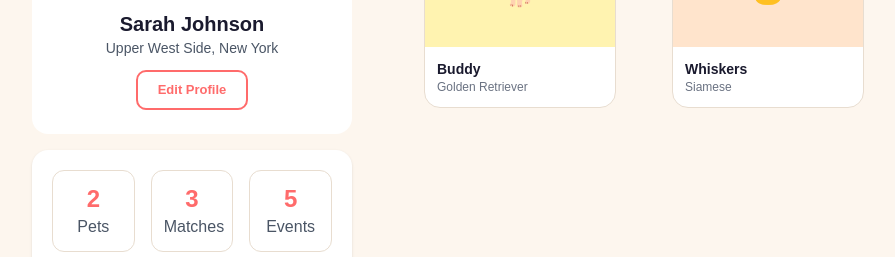
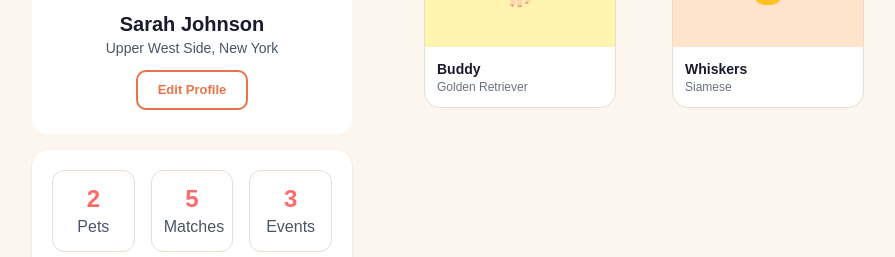
Before and after one commit to StephB-97/PawPals-App, a Next.js app in the folder web/: page /profile in a window 1280 px wide. Shown: the part 146-403 px from the top of the page, without its empty margins (32-927 px from the left). Built offline with nearby package versions, Linux system fonts and the light colour scheme.

Commit message:
Fixes:address code review issues for profile pages

```diff
--- a/web/src/app/profile/edit-pet/[id]/page.tsx
+++ b/web/src/app/profile/edit-pet/[id]/page.tsx
@@ -12,7 +12,11 @@ type PetFormData ={
     bio:string;
 }
 
-function editPet(){
+function EditPet(){
+
+    const params = useParams();
+    const petId = params.id;
+
     const [formData, setFormData] = useState<PetFormData>({
         name: "Buddy",
         species: "dog",
@@ -277,4 +281,4 @@ function editPet(){
        </>
    )
 }
-export default editPet;
+export default EditPet;
--- a/web/src/app/profile/page.tsx
+++ b/web/src/app/profile/page.tsx
@@ -42,7 +42,7 @@ function Profile (){
                                 {/* Username */}
                                 <h2 className = "mt-3 text-xl font-bold text-[#1A1A2E]">Sarah Johnson</h2>
                                 <h1 className ="text-sm text-gray-600">Upper West Side, New York</h1>
-                                <button className="mt-3 bg-white text-[#FF6B6B] border-2 border-[#FF6B6B] rounded-[10px] px-5 py-2 text-[13px] font-semibold cursor-pointer">
+                                <button className="mt-3 bg-white text-[#E8734A] border-2 border-[#E8734A] rounded-[10px] px-5 py-2 text-[13px] font-semibold cursor-pointer">
                                     Edit Profile
                                 </button>
                             </div>
@@ -58,12 +58,12 @@ function Profile (){
                                 </div>
                                 {/* Amount of matches */}
                                 <div className = "rounded-xl border border-[#E8DDD0] p-3">
-                                    <h2 className = "text-[#FF6B6B] font-bold text-2xl">3</h2>
+                                    <h2 className = "text-[#FF6B6B] font-bold text-2xl">5</h2>
                                     <span className="text-gray-600">Matches</span>
                                 </div>
                                 {/* Amount of events */}
                                 <div className = "rounded-xl border border-[#E8DDD0] p-3">
-                                    <h2 className = "text-[#FF6B6B] font-bold text-2xl">5</h2>
+                                    <h2 className = "text-[#FF6B6B] font-bold text-2xl">3</h2>
                                     <span className="text-gray-600">Events</span>
                                 </div>
                             </div>
@@ -81,7 +81,7 @@ function Profile (){
                                     <div key = {pet.id} className="relative w-fit">
                                         <PetCard name= {pet.name} breed= {pet.breed} species={pet.species} />
                                         <Link
-                                            href="/profile/edit-pet/123"
+                                            href={`/profile/edit-pet/${pet.id}`}
                                             className="absolute right-3 top-3 text-xs font-medium text-orange-500 hover:underline"
                                         >
                                             Edit
```
